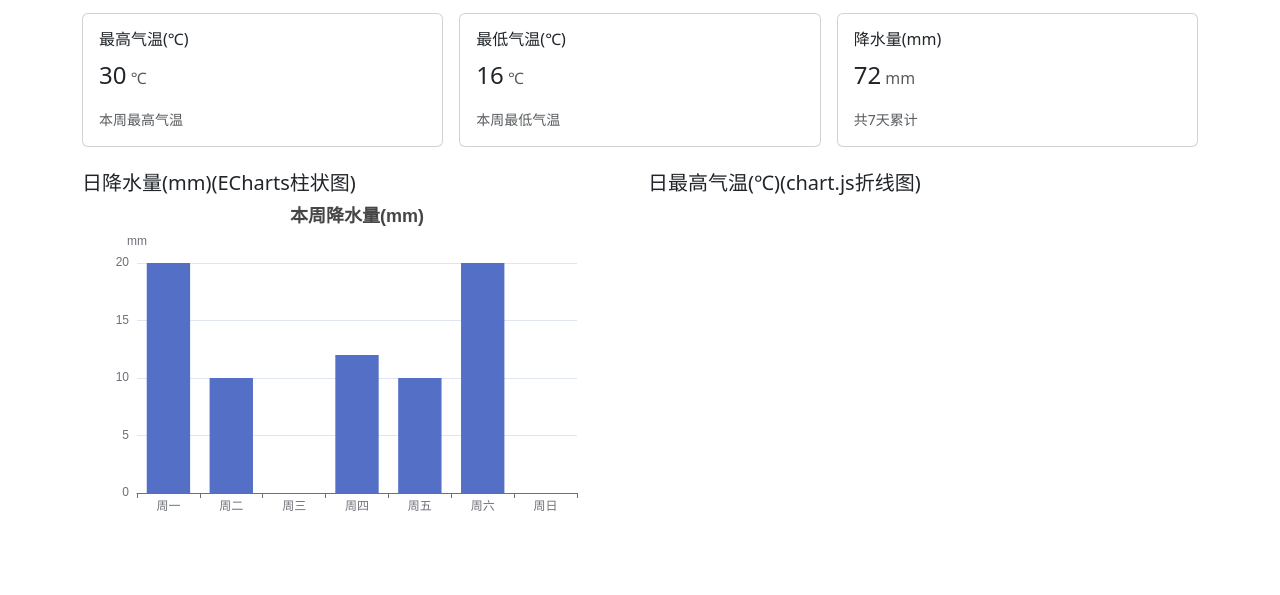
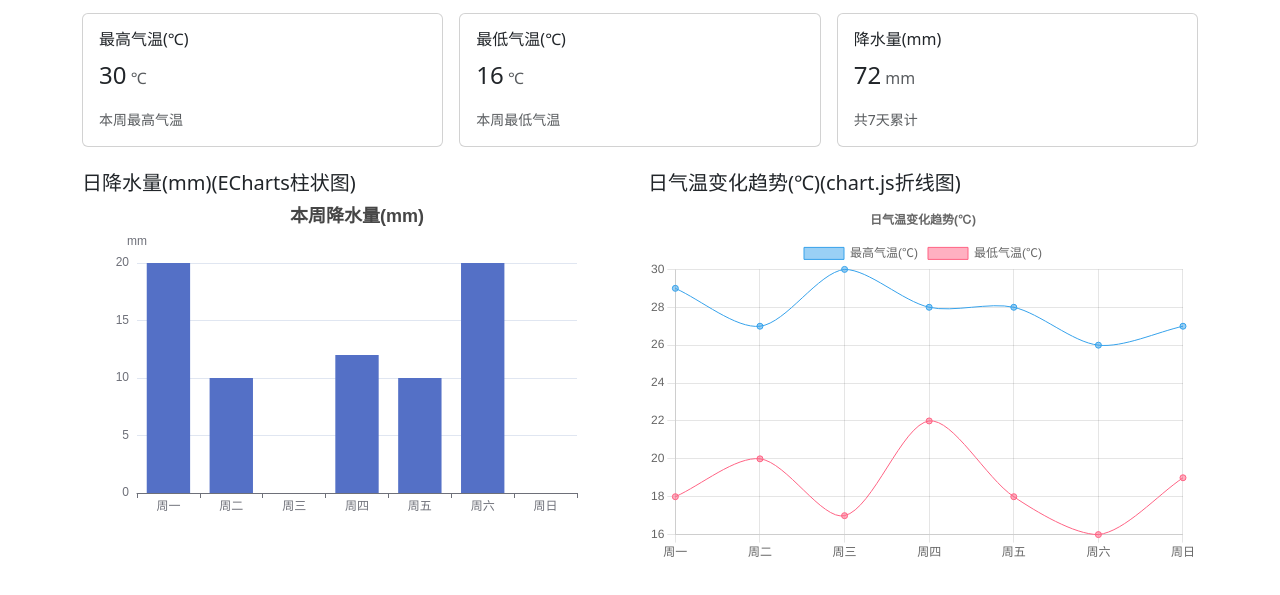
Before and after one commit to KDXiii/self6, a plain HTML site: page climateboard/index.html in a window 1280 px wide. Shown: the part 93-688 px from the top of the page. Drawn offline with Linux system fonts and the light colour scheme.

Commit message:
添加Chart.js折线图，设置窗口拉伸自适应

```diff
--- a/climateboard/app.js
+++ b/climateboard/app.js
@@ -17,6 +17,7 @@ const loadData = async () => {
     $('#status').hide();
     renderCards(data);
     renderBarChart(data);
+    renderLineChart(data);
   } catch (error) {
     $('#status').text('加载失败：' + error.message).show();
   }
@@ -77,4 +78,40 @@ const renderBarChart = (data) => {
   });
 };
 
+let lineChart = null;
+
+const renderLineChart = (data) => {
+  if (lineChart !== null) {
+    lineChart.destroy();
+  }
+  const tempSeries = data.series.filter(s => s['temp-high'] || s['temp-low']);
+  const ctx = document.querySelector('#line-chart');
+  lineChart = new Chart(ctx, {
+    type: 'line',
+    data: {
+      labels: data.days,
+      datasets: tempSeries.map(s => {
+        const key = getSeriesKey(s);
+        return {
+          label: s[key],
+          data: s.counts,
+          borderWidth: 1,
+          tension: 0.3
+        };
+      })
+    },
+    options: {
+      responsive: true,
+      maintainAspectRatio: false,
+      plugins: {
+        title: { display: true, text: '日气温变化趋势(℃)' }
+      }
+    }
+  });
+};
+
+window.addEventListener('resize', () => {
+  if (barChart) barChart.resize();
+});
+
 loadData();
--- a/climateboard/index.html
+++ b/climateboard/index.html
@@ -25,7 +25,7 @@
         <div id="bar-chart" class="chart-box"></div>
     </div>
     <div class="col-lg-6">
-        <h2 class="h5">日最高气温(℃)(chart.js折线图)</h2>
+        <h2 class="h5">日气温变化趋势(℃)(chart.js折线图)</h2>
         <div class="chart-box"><canvas id="line-chart"></canvas></div>
     </div>
     </section>
```
